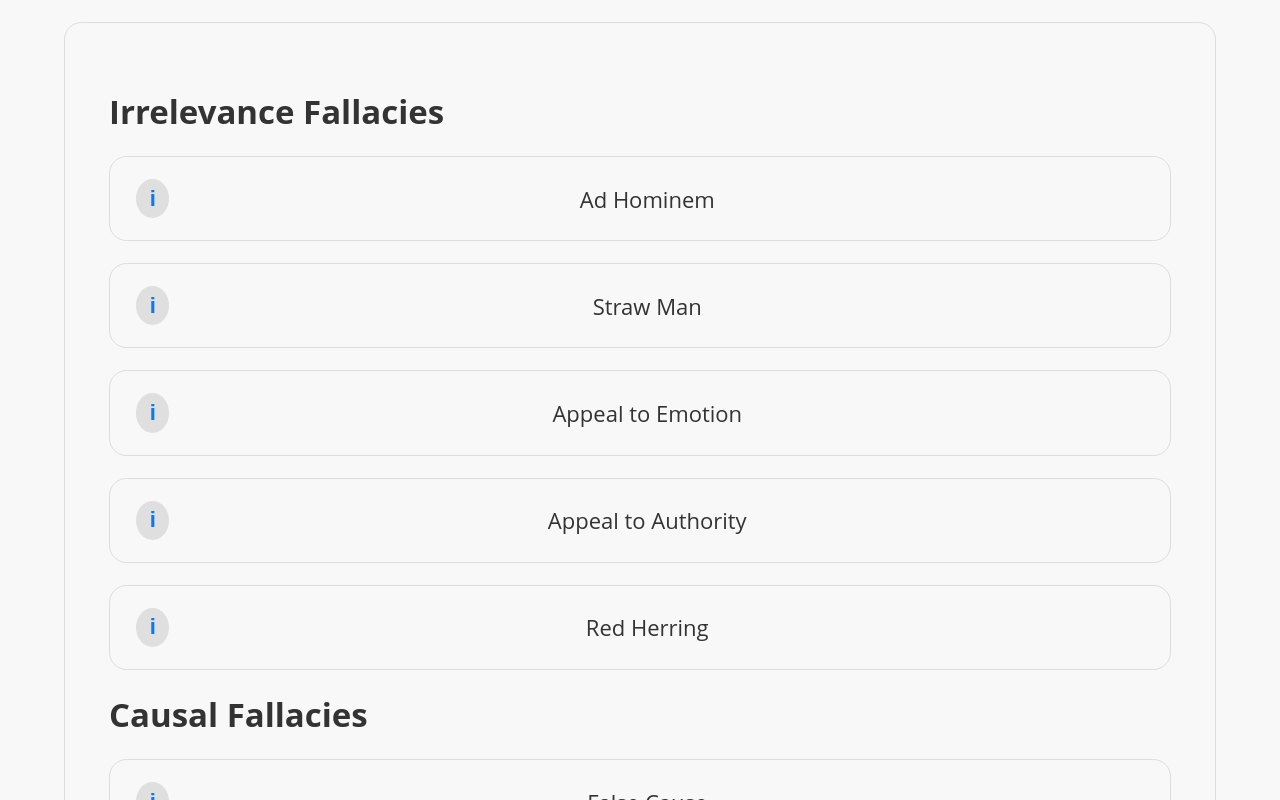
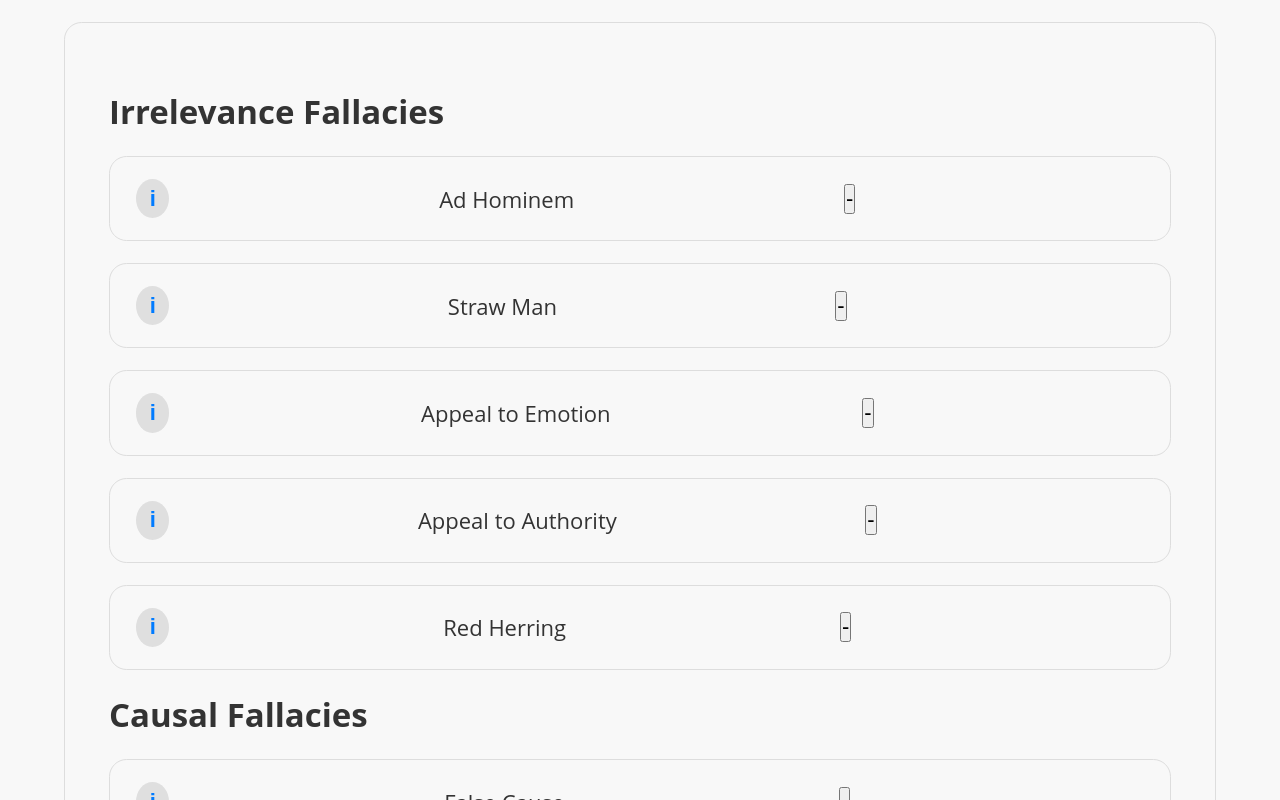
Before and after one commit to assaad-ali/Fallacy-Tracker, a React (Create React App) app: page / in a window 1280 px wide. Shown: the top 800 px of the page. Built offline with nearby package versions, Linux system fonts and the light colour scheme.

Commit message:
Add decrementCounter function to FallacyList to decrease the counter

```diff
--- a/src/components/FallacyList.jsx
+++ b/src/components/FallacyList.jsx
@@ -107,6 +107,17 @@ const FallacyList = () => {
         }));
     };
 
+    const decrementCounter = (category, name) => {
+        setFallacyData(prevFallacies => ({
+            ...prevFallacies,
+            [category]: prevFallacies[category].map(fallacy =>
+                fallacy.name === name && fallacy.count > 0 ? {
+                    ...fallacy, count: fallacy.count - 1
+                } : fallacy
+            )
+        }));
+    };
+
     const handleDescriptionHover = (description) => {
         setActiveDescription(description);
     };
@@ -137,6 +148,10 @@ const FallacyList = () => {
                                     {activeDescription === fallacy.description && (
                                         <p className="fallacy-description">{fallacy.description}</p>
                                     )}
+                                    <button className='decrease-btn' onClick={(e) => {
+                                        e.stopPropagation();
+                                        decrementCounter(category, fallacy.name);
+                                    }}>-</button>
                                     <span className="fallacy-counter"> {fallacy.count || ''}</span>
                                 </li>
 
```
